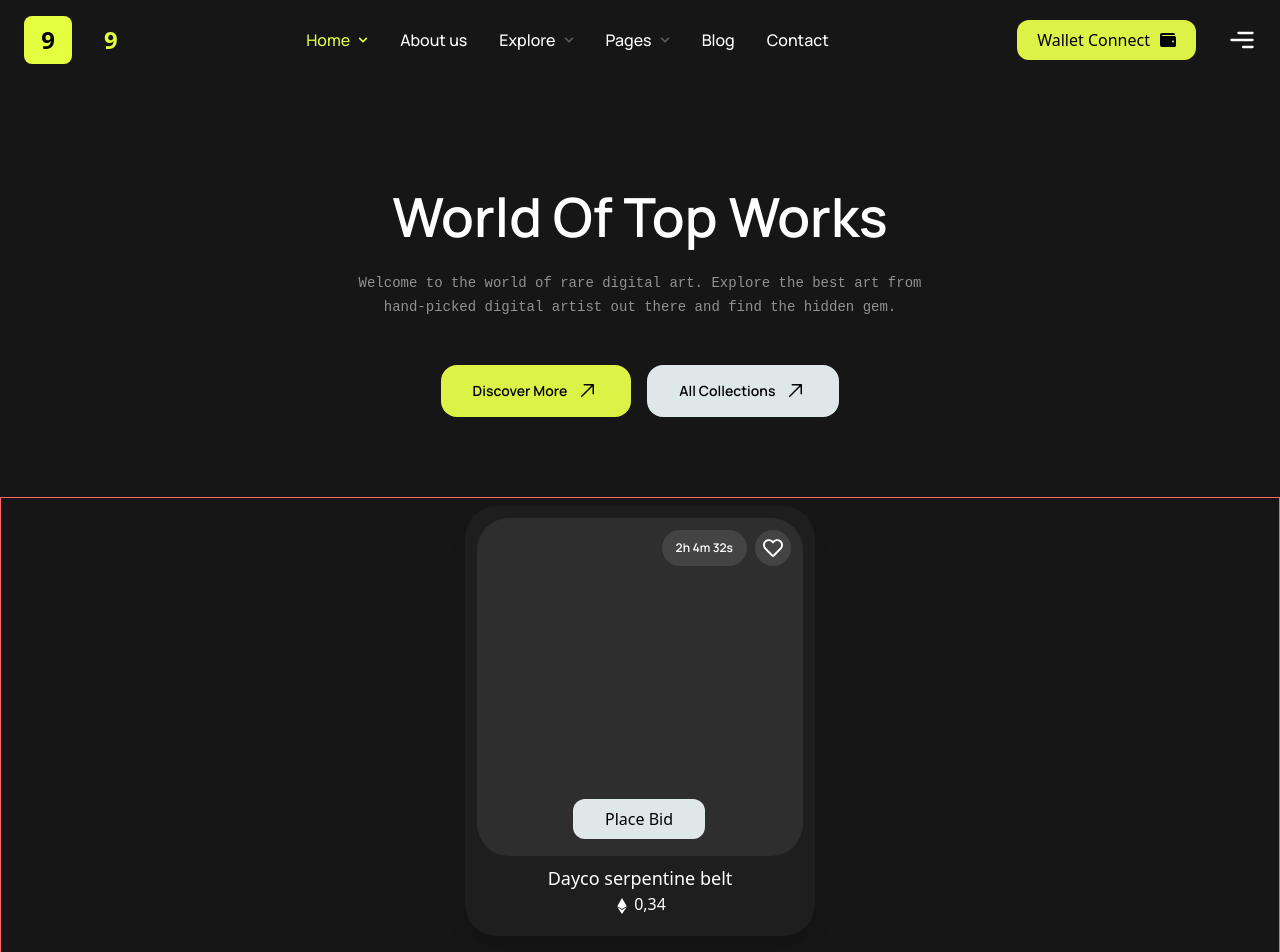
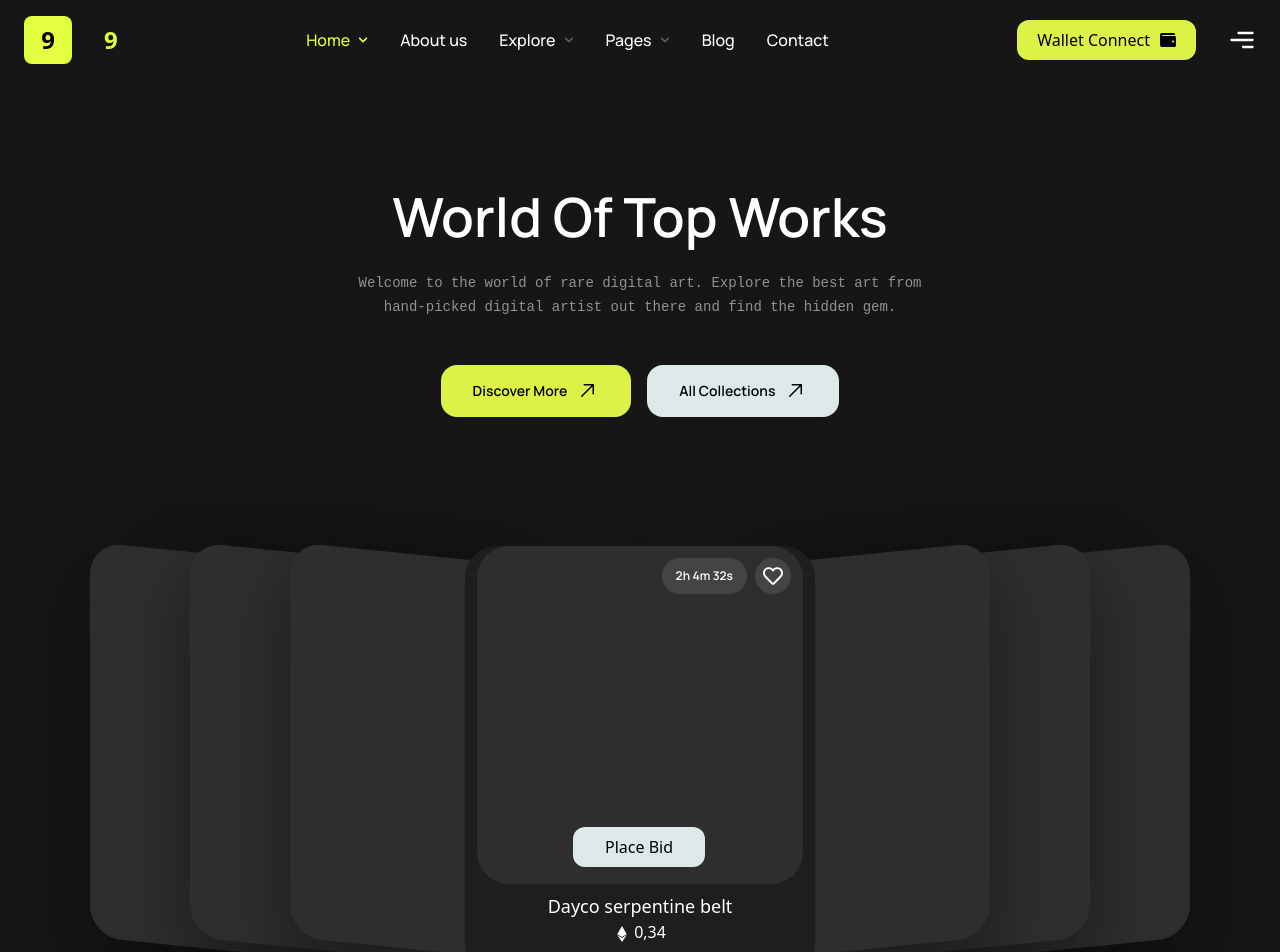
Before and after one commit to LocusNiger/prueba-tecnica-ids, a React (Vite) app: page /home in a window 1280 px wide. Shown: the top 952 px of the page. Built offline with nearby package versions, Linux system fonts and the light colour scheme; a web font is replaced by a local one.

Commit message:
Feat: carrusel v1 (home)

```diff
--- /dev/null
+++ b/src/components/HomeComponents/BackgroundCard.jsx
@@ -0,0 +1,61 @@
+const BackgroundCard = ({ position }) => {
+  // Propiedades base para todas las tarjetas
+  const baseStyles = {
+    width: "322px",
+    height: "395px",
+    backgroundColor: "#2E2E2E",
+    borderRadius: "32px",
+    boxShadow: "0px 4px 20px rgba(10, 10, 10, 0.5)",
+  };
+
+  // Estilos específicos según la posición
+  let specificStyles = {};
+
+  switch (position) {
+    case "left-1":
+      specificStyles = {
+        boxShadow: "0px 30px 70px rgba(10, 10, 10, 0.5)",
+        transform: "matrix(1.00,0.10,0.00,1.00,0,0)",
+      };
+      break;
+    case "left-2":
+      specificStyles = {
+        boxShadow: "0px 30px 70px rgba(10, 10, 10, 0.5)",
+        transform: "matrix(1.00,0.10,0.00,1.00,0,0)",
+      };
+      break;
+    case "left-3":
+      specificStyles = {
+        boxShadow: "0px 30px 70px rgba(10, 10, 10, 0.5)",
+        transform: "matrix(1.00,0.10,0.00,1.00,0,0)",
+      };
+      break;
+    case "right-1":
+      specificStyles = {
+        boxShadow: "0px 30px 70px rgba(10, 10, 10, 0.5)",
+        transform: "matrix(1.00,-0.10,0.00,1.00,0,0)",
+      };
+      break;
+    case "right-2":
+      specificStyles = {
+        boxShadow: "0px 30px 70px rgba(10, 10, 10, 0.5)",
+        transform: "matrix(1.00,-0.10,0.00,1.00,0,0)",
+      };
+      break;
+    case "right-3":
+      specificStyles = {
+        boxShadow: "0px 30px 70px rgba(10, 10, 10, 0.5)",
+        transform: "matrix(1.00,-0.10,0.00,1.00,0,0)",
+      };
+      break;
+    default:
+      break;
+  }
+
+  // Combinamos los estilos
+  const combinedStyles = { ...baseStyles, ...specificStyles };
+
+  return <div style={combinedStyles}></div>;
+};
+
+export default BackgroundCard;
--- a/src/components/HomeComponents/Carrusel.jsx
+++ b/src/components/HomeComponents/Carrusel.jsx
@@ -1,10 +1,48 @@
+import { motion } from "framer-motion";
 import ProductCard from "./ProductCard";
+import BackgroundCard from "./BackgroundCard";
 
 const Carrusel = () => {
   return (
     /* Contenedor carrusel */
-    <div className="w-full border border-red-400 flex flex-col mt-10 py-2 gap-10">
-      <ProductCard />
+    <div className="w-full flex flex-col mt-10 py-2 gap-10">
+      {/* Contenedor de tarjetas con perspectiva */}
+      <div
+        className="relative flex items-center justify-center w-full h-[500px]"
+        style={{ perspective: "1000px" }}
+      >
+        {/* Primera tarjeta de la izquierda */}
+        <div className="absolute left-[calc(50%-550px)]">
+          <BackgroundCard position="left-1" />
+        </div>
+        {/* Segunda tarjeta de la izquierda */}
+        <div className="absolute left-[calc(50%-450px)]">
+          <BackgroundCard position="left-2" />
+        </div>
+        {/* Tercera tarjeta de la izquierda */}
+        <div className="absolute left-[calc(50%-350px)]">
+          <BackgroundCard position="left-3" />
+        </div>
+
+        {/* Tarjeta principal */}
+        <div className="z-10">
+          <ProductCard />
+        </div>
+
+        {/* Primera tarjeta de la derecha */}
+        <div className="absolute right-[calc(50%-550px)]">
+          <BackgroundCard position="right-1" />
+        </div>
+        {/* Segunda tarjeta de la derecha */}
+        <div className="absolute right-[calc(50%-450px)]">
+          <BackgroundCard position="right-2" />
+        </div>
+        {/* Tercera tarjeta de la derecha */}
+        <div className="absolute right-[calc(50%-350px)]">
+          <BackgroundCard position="right-3" />
+        </div>
+      </div>
+
       {/* Indicador */}
       <div className="flex items-center justify-center gap-6">
         <button className="cursor-pointer text-base font-semibold font-manrope text-[#DDF247]">
```
